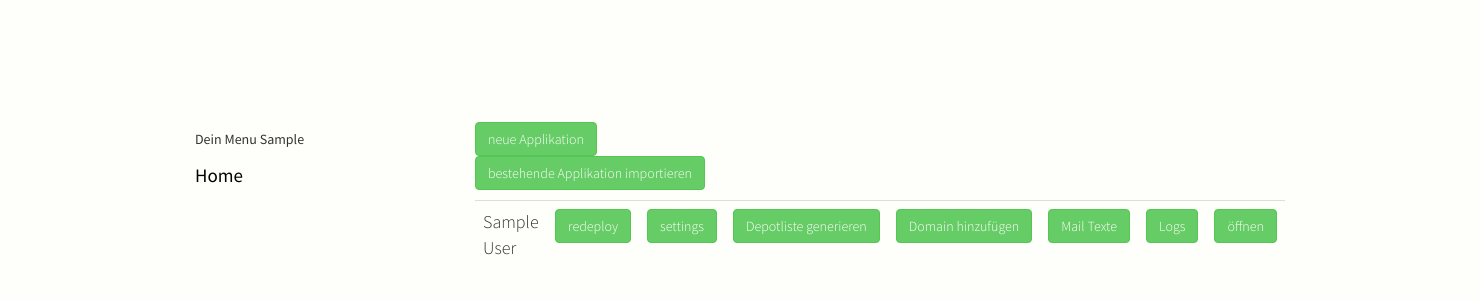
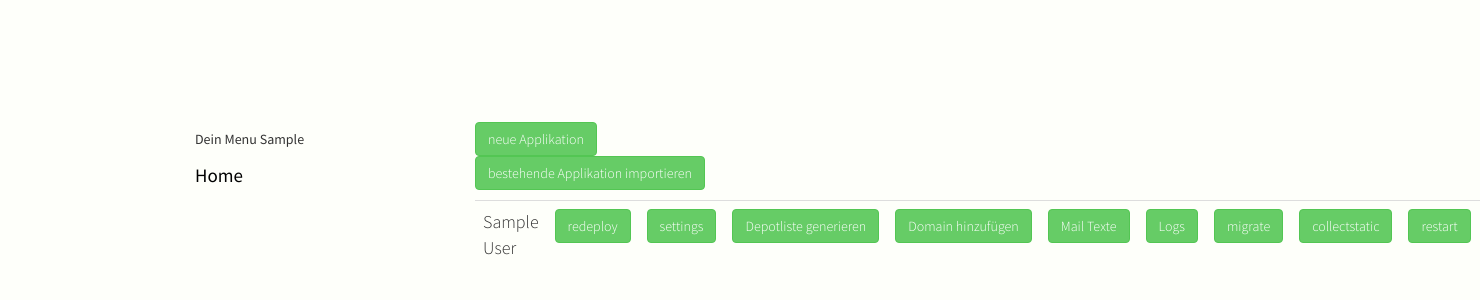
Before and after one commit to juntagrico/juntagrico-paas, a Django app: page / in a window 1480 px wide; the page is wider, and only the part inside the window is pictured. Shown: the part 241-541 px from the top of that part. Run offline with Django 3.2, Linux system fonts and the light colour scheme; a user stored in the database is signed in; tables that the repository leaves empty hold one stand-in row (values such as "Sample post"); some libraries are stand-ins or nearby versions.

Commit message:
new buttons

```diff
--- a/adminconsole/templates/home.html
+++ b/adminconsole/templates/home.html
@@ -16,6 +16,9 @@
                     <td><a href="/dom/form/{{ app.id }}/" class="btn btn-success">Domain hinzufügen</a></td>
                     <td><a href="/mailtexts/{{ app.id }}/" class="btn btn-success">Mail Texte</a></td>
                     <td><a href="/logs/{{ app.id }}/" class="btn btn-success">Logs</a></td>
+                    <td><a href="/migrate/{{ app.id }}/" class="btn btn-success">migrate</a></td>
+                    <td><a href="/collectstatic/{{ app.id }}/" class="btn btn-success">collectstatic</a></td>
+                    <td><a href="/crestart/{{ app.id }}/" class="btn btn-success">restart</a></td>
                     <td><a href="https://{{ app.name}}.juntagrico.science/" class="btn btn-success" target="_blank">öffnen</a></td>
                 </tr>
             {% endfor %}
--- a/adminconsole/templates/mailtexts.html
+++ b/adminconsole/templates/mailtexts.html
@@ -3,7 +3,7 @@
 {% block content %}
 
 <pre><code>
-    {{ text }}
+    {{ text|save }}
 </code></pre>
 <br/>
 <br/>
--- a/adminconsole/urls.py
+++ b/adminconsole/urls.py
@@ -34,6 +34,9 @@ urlpatterns = [
     path('env/<int:app_id>/', views.env),
     path('env/restart/<int:app_id>/', views.env_restart),
     path('gdl/<int:app_id>/', views.generate_depot_list),
+    path('migrate/<int:app_id>/', views.migrate),
+    path('collectstatic/<int:app_id>/', views.collectstatic),
+    path('crestart/<int:app_id>/', views.restart),
 
 # create application urls in the right order how they flow
     path('ca/start', views_ca.create_app),
--- a/adminconsole/views.py
+++ b/adminconsole/views.py
@@ -382,6 +382,41 @@ def logs(request, app_id):
     client = docker.from_env()
     container = client.containers.get(name)
     result_text = container.logs()
-    #result_text = result_text.replace('\\n', '<br/>')
     result_text = result_text.decode('utf-8')
     return render(request, 'mailtexts.html', {'text': result_text})
+
+
+@owner_of_app
+def migrate(request, app_id):
+    app = get_object_or_404(App, pk=app_id)
+    name = app.name
+    client = docker.from_env()
+    container = client.containers.get(name)
+    cmd = ['python', '-m', 'manage', 'migrate']
+    result = container.exec_run(cmd)
+    result_text = result.output.decode('utf-8')
+    return render(request, 'mailtexts.html', {'text': result_text})
+
+
+@owner_of_app
+def collectstatic(request, app_id):
+    app = get_object_or_404(App, pk=app_id)
+    name = app.name
+    client = docker.from_env()
+    container = client.containers.get(name)
+    cmd = ['python', '-m', 'manage', 'collectstatic']
+    result = container.exec_run(cmd)
+    result_text = result.output.decode('utf-8')
+    return render(request, 'mailtexts.html', {'text': result_text})
+
+
+@owner_of_app
+def restart(request, app_id):
+    app = get_object_or_404(App, pk=app_id)
+    name = app.name
+    client = docker.from_env()
+    container = client.containers.get(name)
+    container.restart()
+    result_text = container.stats()
+    result_text = result_text.decode('utf-8')
+    return render(request, 'mailtexts.html', {'text': result_text})
```
